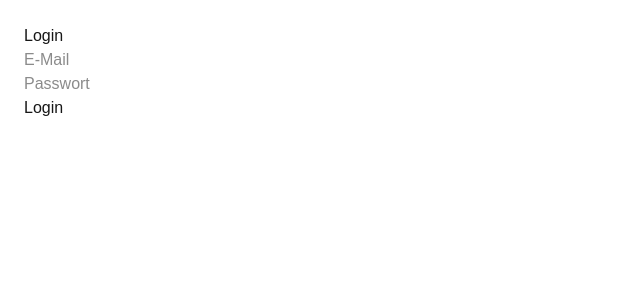
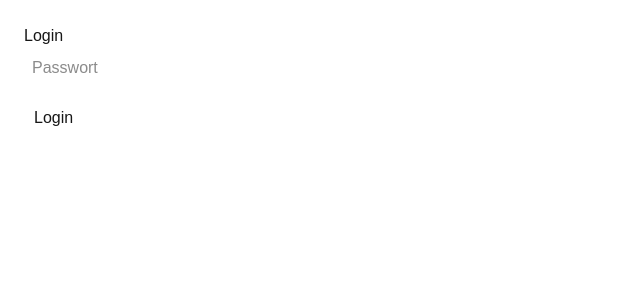
Before and after one commit to Bassel-bit/prop-dashboard, a Next.js app: page /login in a window 1280 px wide. Shown: the top 300 px of the page, without its empty margins (0-640 px from the left). Built offline with nearby package versions, Linux system fonts and the light colour scheme.

Commit message:
Fix login: handle submit, set cookie, redirect

```diff
--- a/app/login/page.tsx
+++ b/app/login/page.tsx
@@ -4,26 +4,55 @@ import { useEffect, useState } from "react";
 
 export default function LoginPage() {
   const [mounted, setMounted] = useState(false);
+  const [password, setPassword] = useState("");
+  const [error, setError] = useState("");
 
   useEffect(() => {
     setMounted(true);
   }, []);
 
-  if (!mounted) {
-    return <p>Lade Login...</p>;
+  if (!mounted) return <p style={{ padding: 24 }}>Lade Login...</p>;
+
+  function handleSubmit(e: React.FormEvent) {
+    e.preventDefault();
+    setError("");
+
+    // Minimal-Login: Passwort prüfen (wie früher)
+    if (password !== "1234") {
+      setError("Falsches Passwort");
+      return;
+    }
+
+    // Cookie setzen (Middleware/Login-Check kann das nutzen)
+    document.cookie = `token=ok; path=/; max-age=${60 * 60 * 24 * 7}`; // 7 Tage
+
+    // Redirect
+    const next =
+      new URLSearchParams(window.location.search).get("next") || "/dashboard";
+    window.location.href = next;
   }
 
   return (
     <div style={{ padding: 24 }}>
       <h1>Login</h1>
 
-      <form>
-        <input placeholder="E-Mail" />
-        <br />
-        <input placeholder="Passwort" type="password" />
-        <br />
-        <button>Login</button>
+      <form onSubmit={handleSubmit}>
+        <div style={{ marginBottom: 8 }}>
+          <input
+            placeholder="Passwort"
+            type="password"
+            value={password}
+            onChange={(e) => setPassword(e.target.value)}
+            style={{ padding: 8, width: 260 }}
+          />
+        </div>
+
+        <button type="submit" style={{ padding: 10 }}>
+          Login
+        </button>
       </form>
+
+      {error && <p style={{ color: "red", marginTop: 12 }}>{error}</p>}
     </div>
   );
 }
```
